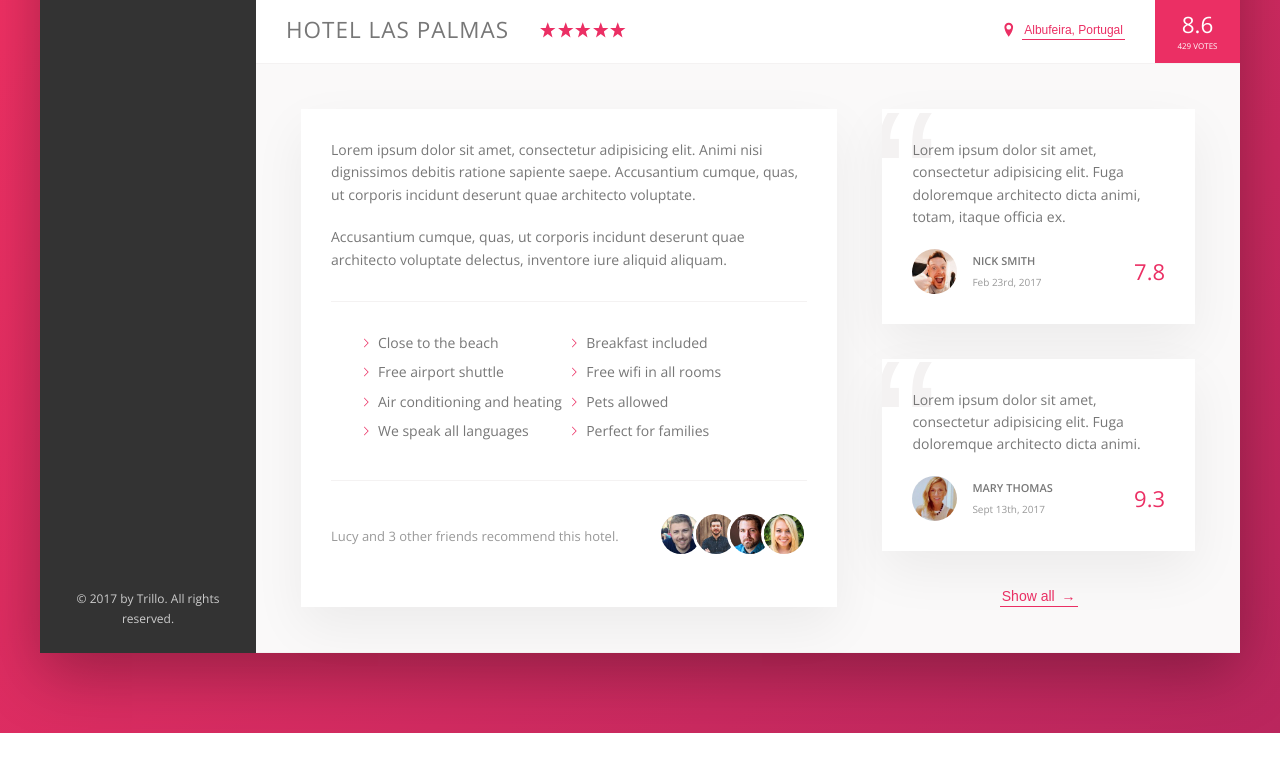
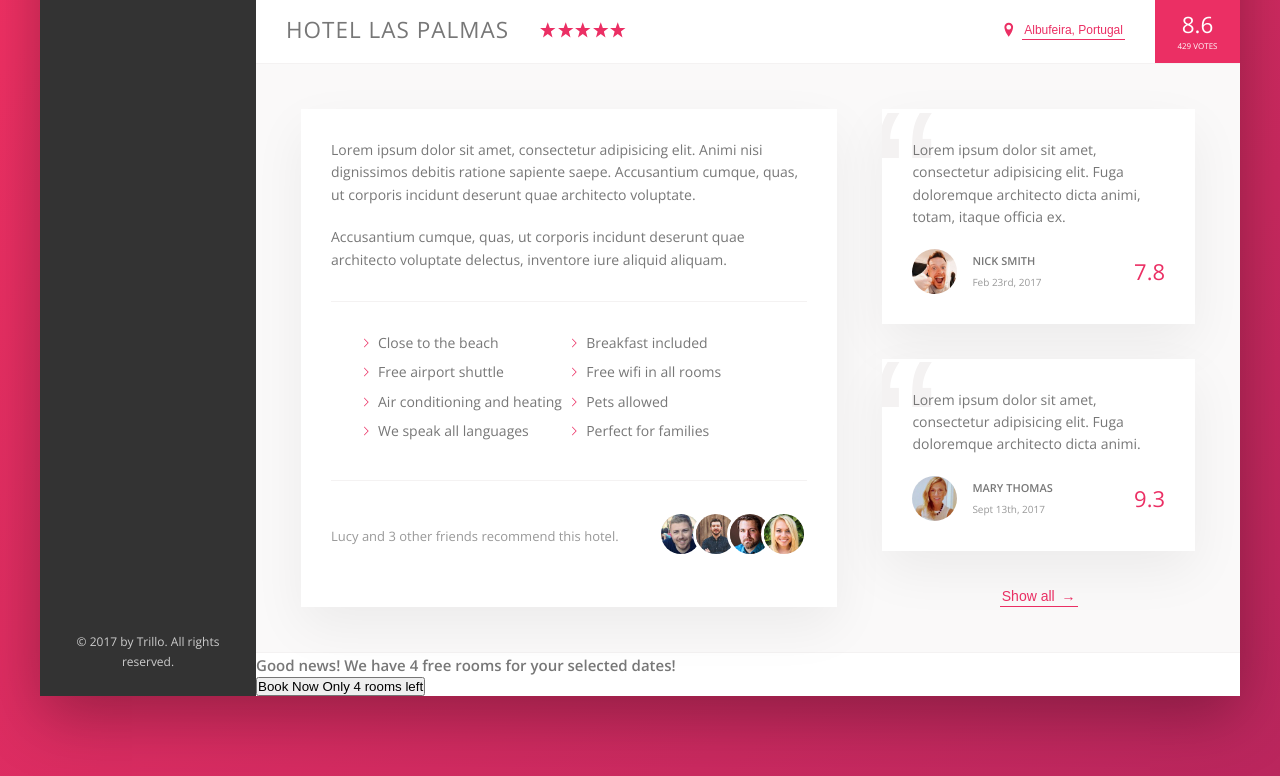
Before and after one commit to rcina/Trillo, a website: page index.html in a window 1280 px wide. Shown: the part 538-1314 px from the top of the page. Before the commit the page ends 1271 px from the top, so only its background shows below. Drawn offline with nearby package versions, Linux system fonts and the light colour scheme.

Commit message:
Add call to action section and button

```diff
--- a/index.html
+++ b/index.html
@@ -245,6 +245,15 @@
               <button class="btn-inline">Show all <span>&rarr;</span></button>
             </div>
           </div>
+          <div class="cta">
+            <h2 class="cta__book-now">
+              Good news! We have 4 free rooms for your selected dates!
+            </h2>
+            <button class="btn">
+              <span class="btn__visible">Book Now</span>
+              <span class="btn__invisible">Only 4 rooms left</span>
+            </button>
+          </div>
         </main>
       </div>
     </div>
```
